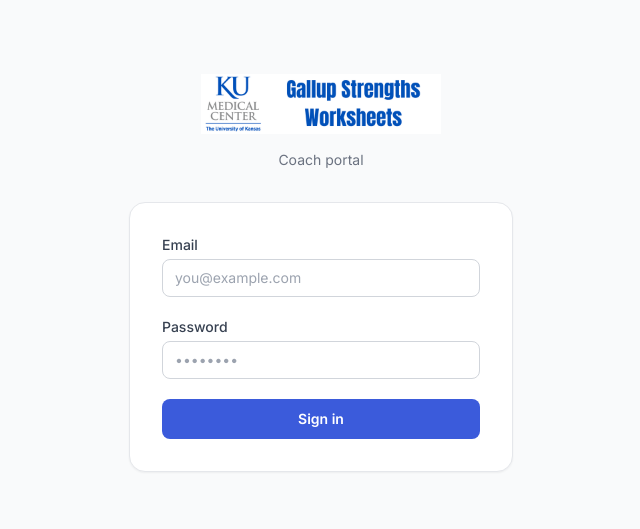
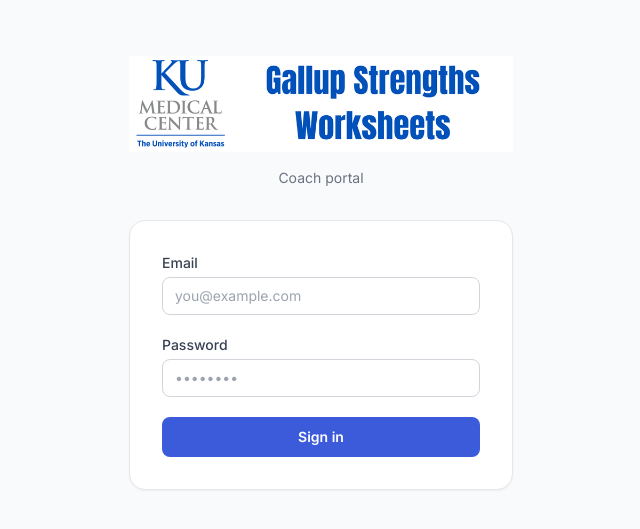
Before and after one commit to bradthomison/gallup-worksheets, a React (Vite) app: page /login in a window 1280 px wide. Shown: the part 127-656 px from the top of the page, without its empty margins (319-959 px from the left). Built offline with nearby package versions, Linux system fonts and the light colour scheme; no server answers.

Commit message:
Stretch login page logo to full width of login box

```diff
--- a/src/pages/LoginPage.jsx
+++ b/src/pages/LoginPage.jsx
@@ -27,7 +27,7 @@
       <div className="w-full max-w-sm">
         {/* Brand header */}
         <div className="text-center mb-8">
-          <img src="/logo.png" alt="Gallup Strengths" className="h-[60px] w-auto mx-auto mb-4" />
+          <img src="/logo.png" alt="Gallup Strengths" className="w-full h-auto mb-4" />
           <p className="text-sm text-gray-500">Coach portal</p>
         </div>
 
```
